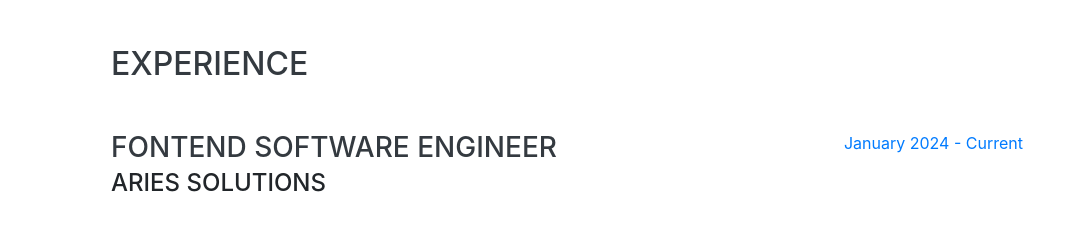
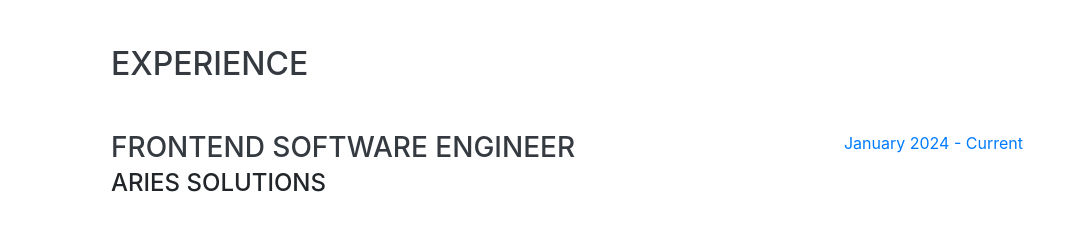
Before and after one commit to salimchemes/portfolio, a website with bundled scripts: page index.html in a window 1280 px wide. Shown: the part 804-1046 px from the top of the page, without its empty margins (209-1280 px from the left). Built offline with nearby package versions, Linux system fonts and the light colour scheme; a web font is replaced by a local one.

Commit message:
Update index.html

```diff
--- a/index.html
+++ b/index.html
@@ -101,7 +101,7 @@
         <h2 class="mb-5">Experience</h2>
         <div class="resume-item d-flex flex-column flex-md-row justify-content-between mb-5">
           <div class="resume-content">
-            <h3 class="mb-0">Fontend Software Engineer</h3>
+            <h3 class="mb-0">Frontend Software Engineer</h3>
             <div class="subheading mb-3">Aries Solutions</div>
           </div>
           <div class="resume-date text-md-right">
```
